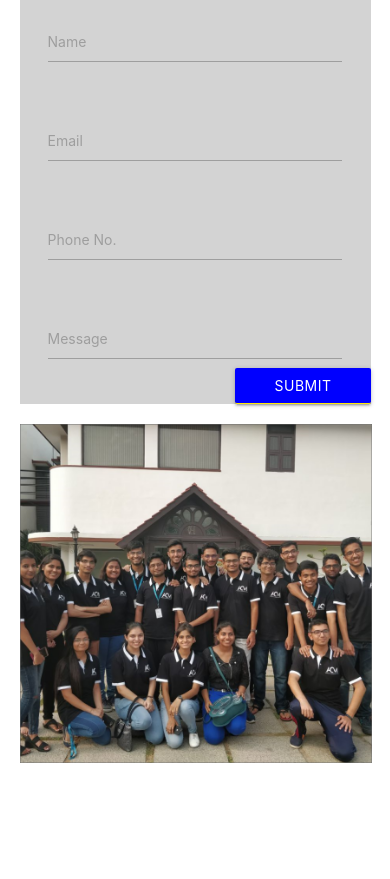
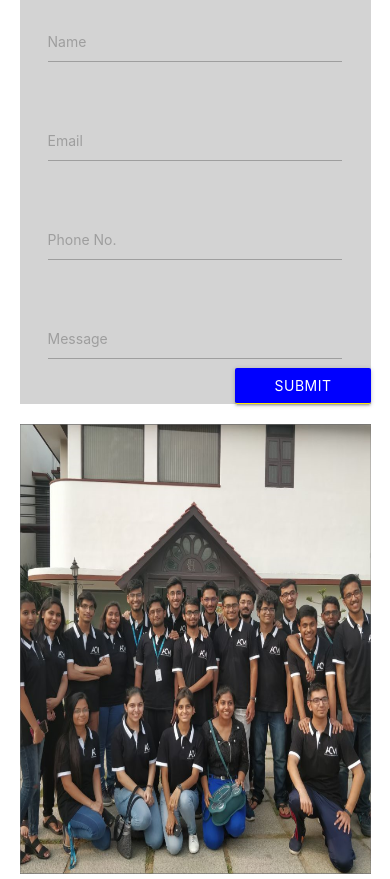
Before and after one commit to rajpanchal/Contact_us, a plain HTML site: page index.html in a window 390 px wide. Shown: the top 879 px of the page. Before the commit the page ends 844 px from the top, so only its background shows below. Drawn offline with nearby package versions, Linux system fonts and the light colour scheme.

Commit message:
issue resolved

```diff
--- a/index.html
+++ b/index.html
@@ -39,6 +39,9 @@
       .form_cont{
         height: 25.95em;
       }
+      .photo_cont_us{
+        height:160%;
+      }
       @media only screen and (max-width: 768px) {
 
         .contact_us_1{
@@ -48,7 +51,7 @@
         }
         .photo_cont_us{
           display: block;
-          width: 205%;
+          width: 204.5%;
         }
 
       }
@@ -100,7 +103,7 @@
           </div>
 
           <span class="photo_cont_us">
-            <img src="cu.png" heigh="477px" width="49%">
+            <img src="cu.png"  width="49%" height="450em">
           </span>
 
 
```
